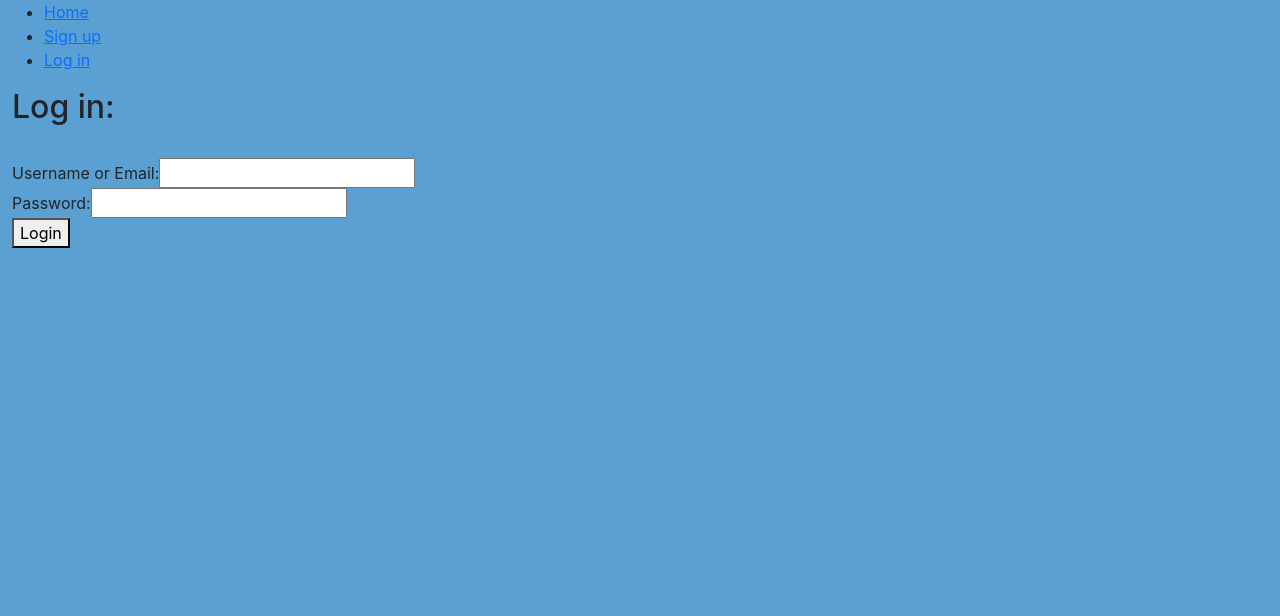
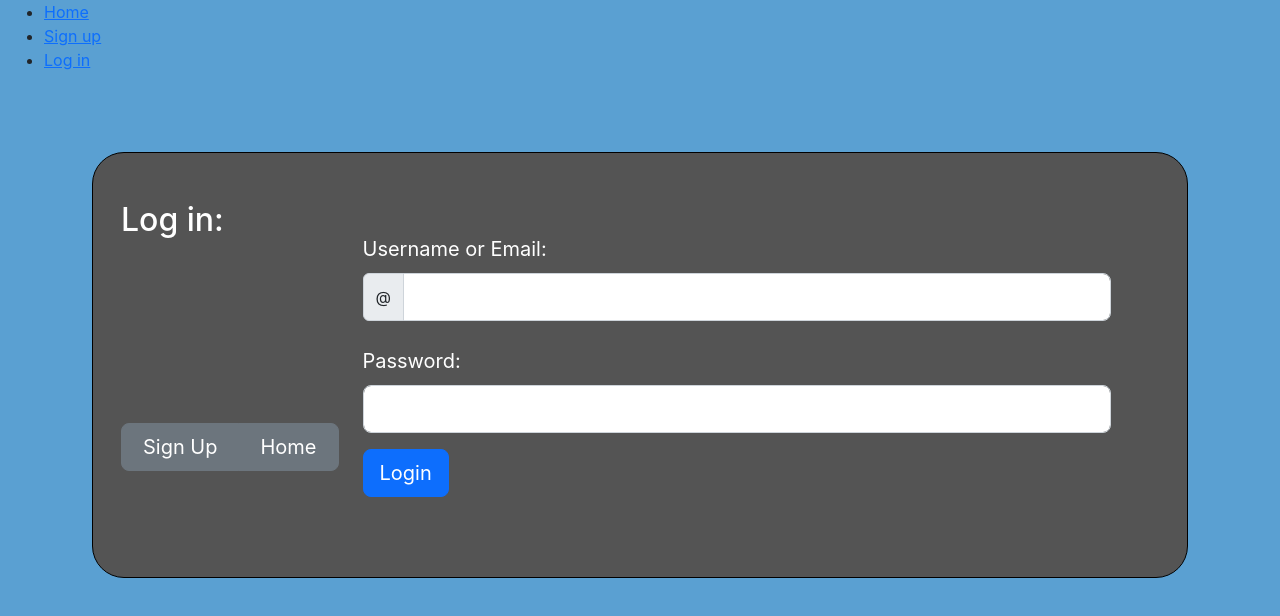
Before and after one commit to Titus-Huang/Wishlist-Eliminator, a React (Create React App) app in the folder wishlist-eliminator-app/: page /users/login in a window 1280 px wide. Shown: the top 616 px of the page. Built offline with nearby package versions, Linux system fonts and the light colour scheme; no server answers.

Commit message:
Log in page has been styled up

```diff
--- a/wishlist-eliminator-app/src/components/Home.js
+++ b/wishlist-eliminator-app/src/components/Home.js
@@ -21,10 +21,6 @@ function Home(props) {
         );
     }
 
-    const btnLink = (link) => {
-        navigate(link);
-    }
-
     const loggedOutView = () => {
         return (
             <div className='landing-page default-content-box row'>
@@ -35,8 +31,8 @@ function Home(props) {
                 </div>
                 <div className="landing-page-user-links col-lg-4 col-sm12">
                     <div className="btn-group btn-group-lg" role="user-onboarding" aria-label="Sign up and Log in buttons">
-                        <button className='btn btn-primary' onClick={() => btnLink('/users/sign-up')}>Sign up</button>
-                        <button className='btn btn-primary' onClick={() => btnLink('/users/login')}>Log in</button>
+                        <button className='btn btn-primary' onClick={() => navigate('/users/sign-up')}>Sign up</button>
+                        <button className='btn btn-primary' onClick={() => navigate('/users/login')}>Log in</button>
                     </div>
                 </div>
             </div>
--- a/wishlist-eliminator-app/src/components/users/Login.js
+++ b/wishlist-eliminator-app/src/components/users/Login.js
@@ -1,5 +1,6 @@
 import { useState } from 'react';
 import { useNavigate } from 'react-router-dom';
+import './OnBoarding.scss';
 
 function Login(props) {
     const navigate = useNavigate();
@@ -74,45 +75,65 @@ function Login(props) {
     }
 
     return (
-        <div className='login-page'>
+        <div className='login-page default-content-box row'>
+            <div className='log-in-form-title col-xl-3 col-lg-3 col-12 row'>
+                <div className="col-lg-12 col-6">
                     <h2>Log in:</h2>
+                </div>
+                <div className="col-lg-12 col-6 btn-align btn-group">
+                    <button type="button" className="btn btn-lg btn-secondary" onClick={() => navigate('/users/sign-up')}>Sign Up</button>
+                    <button type="button" className="btn btn-lg btn-secondary" onClick={() => navigate('/')}>Home</button>
+                </div>
+            </div>
 
-            <div className='login-form-div'>
-                <form className='login-form' onSubmit={handleSubmit}>
-                    {submitted && valid && !error && <div className='success-message'>Success! Logging in...</div>}
-                    {submitted && valid && error && <div className='failure-response'>Error! {errorMsg}</div>}
+            <div className='log-in-form-div col-xl-9 col-lg-9 col-12 g-4'>
+                <form className='log-in-form row' onSubmit={handleSubmit}>
+                    {submitted && valid && !error && <div className="success-message">Success! Thank you for registering</div>}
+                    {submitted && valid && error && <div className="failure-response">Error! {errorMsg}</div>}
 
-                    <label htmlFor='usernameOrEmail'>Username or Email: </label>
+                    <div className='row mb-3'>
+                        <label htmlFor='usernameOrEmail' className="col-sm-6 col-form-label col-form-label-lg">Username or Email: </label>
+                        <div className="input-group">
+                            <span className="input-group-text" id="basic-addon1">@</span>
                             <input
+                                type="text"
+                                className="form-control form-control-lg form-field"
                                 id='usernameOrEmail'
-                        className='form-field'
-                        type='text'
                                 name='usernameOrEmail'
                                 autoComplete='username email'
                                 value={loginForm.usernameOrEmail}
                                 onChange={handleUsernameOrEmailInputChange}
                             />
-                    {submitted && !loginForm.usernameOrEmail && <span id='username-error'>Please enter a username or email</span>}
+                        </div>
+                    </div>
+                    <br />
+                    {submitted && !loginForm.usernameOrEmail && <span className="failure-response" id='username-error'>Please enter a username or email</span>}
 
                     <br />
 
-                    <label htmlFor='password'>Password: </label>
+                    <div className='row mb-3'>
+                        <label htmlFor='password' className="col-sm-3 col-form-label col-form-label-lg">Password: </label>
+                        <div className="input-group">
                             <input
                                 id='password'
-                        className='form-field'
+                                className='form-control form-control-lg form-field'
                                 type='password'
                                 name='password'
-                        autoComplete='password'
+                                autoComplete='current-password'
                                 value={loginForm.password}
                                 onChange={handlePasswordInputChange}
                             />
-                    {submitted && !loginForm.password && <span id='password-error'>Please enter a password</span>}
+                        </div>
+                    </div>
+                    <br />
+                    {submitted && !loginForm.password && <span className="failure-response" id="password-error">Please enter a password</span>}
 
                     <br />
+                    <br />
 
-                    <button className='form-field' type='submit'>
-                        Login
-                    </button>
+                    <div className="col-auto">
+                        <button type="submit" className="form-field btn btn-lg btn-primary">Login</button>
+                    </div>
                 </form>
             </div>
         </div>
--- /dev/null
+++ b/wishlist-eliminator-app/src/components/users/OnBoarding.scss
@@ -0,0 +1,14 @@
+
+.btn-align {
+    align-self: center;
+    display: flex;
+    justify-content: center;
+}
+
+.failure-response {
+    color: red;
+    font-weight: 600;
+    text-decoration: underline;
+    text-align: right;
+    font-size: large;
+}
--- a/wishlist-eliminator-app/src/components/users/Sign_Up.js
+++ b/wishlist-eliminator-app/src/components/users/Sign_Up.js
@@ -1,6 +1,6 @@
 import { useState } from 'react';
 import { useNavigate } from 'react-router-dom';
-import './Sign_Up.scss';
+import './OnBoarding.scss';
 
 function SignUp() {
     const navigate = useNavigate();
@@ -100,13 +100,14 @@ function SignUp() {
                                 className="form-control form-control-lg form-field"
                                 id='username'
                                 name='username'
+                                autoComplete='username'
                                 value={signupForm.username}
                                 onChange={handleUsernameInputChange}
                             />
                         </div>
                     </div>
-
-                    {submitted && !signupForm.username && <span id="username-error">Please enter a username</span>}
+                    <br />
+                    {submitted && !signupForm.username && <span className="failure-response" id="username-error">Please enter a username</span>}
 
                     <br />
 
@@ -118,13 +119,14 @@ function SignUp() {
                                 className='form-control form-control-lg form-field'
                                 type='text'
                                 name='email'
+                                autoComplete='email'
                                 value={signupForm.email}
                                 onChange={handleEmailInputChange}
                             />
                         </div>
                     </div>
                     <br />
-                    {submitted && !signupForm.email && <span id="email-error">Please enter an email addreess</span>}
+                    {submitted && !signupForm.email && <span className="failure-response" id="email-error">Please enter an email addreess</span>}
 
                     <br />
                     <br />
@@ -137,13 +139,14 @@ function SignUp() {
                                 className='form-control form-control-lg form-field'
                                 type='password'
                                 name='password'
+                                autoComplete='new-password'
                                 value={signupForm.password}
                                 onChange={handlePasswordInputChange}
                             />
                         </div>
                     </div>
                     <br />
-                    {submitted && !signupForm.password && <span id="password-error">Please enter a password</span>}
+                    {submitted && !signupForm.password && <span className="failure-response" id="password-error">Please enter a password</span>}
 
                     <br />
                     <br />
--- a/wishlist-eliminator-app/src/components/users/Sign_Up.scss
+++ /dev/null
@@ -1,6 +0,0 @@
-
-.btn-align {
-    align-self: center;
-    display: flex;
-    justify-content: center;
-}
```
Lines whose indentation alone changed are shown as unchanged.
